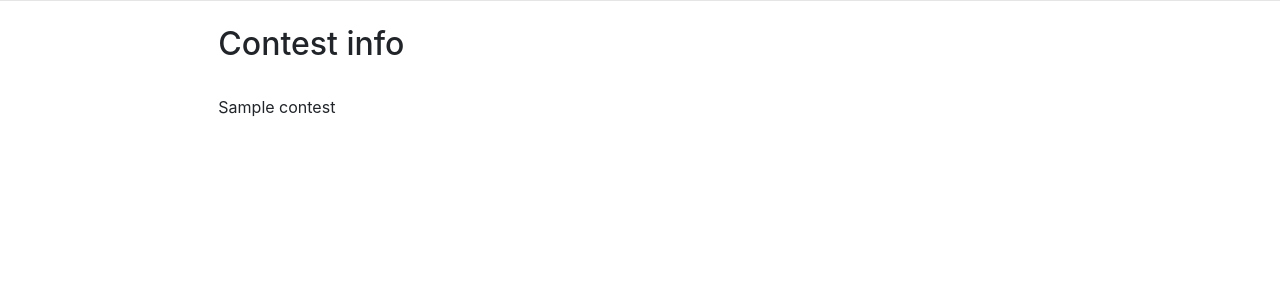
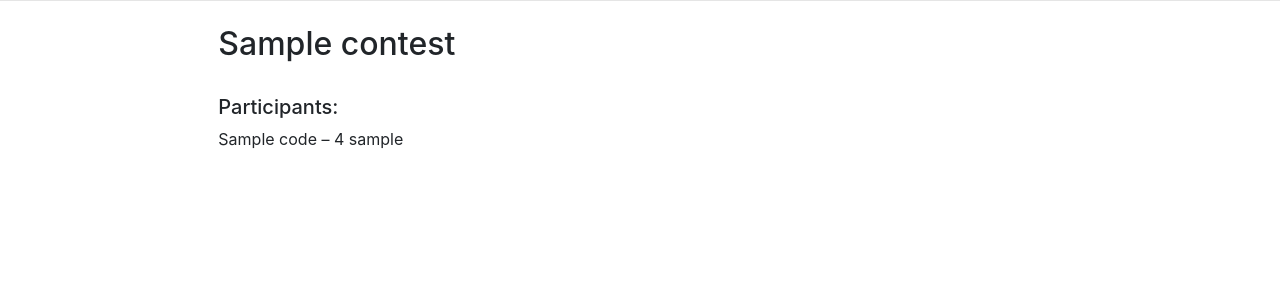
Before and after one commit to Cheetar/ludo-AI, a Django app: page /contest/1 in a window 1280 px wide. Shown: the part 54-354 px from the top of the page. Run offline with Django 3.2, Linux system fonts and the light colour scheme; tables that the repository leaves empty hold one stand-in row (values such as "Sample post"); some libraries are stand-ins or nearby versions.

Commit message:
website: views functions improvements & contest.participants & other small changes

```diff
--- a/site/ludo/contest/admin.py
+++ b/site/ludo/contest/admin.py
@@ -1,4 +1,6 @@
 from django.contrib import admin
 from .models import Contest
+#from main.models import Code
 # Register your models here.
 admin.site.register(Contest)
+#admin.site.register(Contest, Code)
--- a/site/ludo/contest/models.py
+++ b/site/ludo/contest/models.py
@@ -1,6 +1,17 @@
 from django.db import models
 from main.models import Code
-# Create your models here.
+
+'''
+class Participant(Code):
+    father = models.IntegerField()??
+    no_played_games = models.IntegerField(default=0)
+    local_rating = models.IntegerField(default=1200)
+    score = models.IntegerField(default=0)
+'''
 
 class Contest(models.Model):
     title = models.CharField(max_length=200)
+    participants = models.ManyToManyField(Code)
+
+    #def add_participant(id: int):
+    #    participants.append()
--- a/site/ludo/contest/templates/contest/show_contest.html
+++ b/site/ludo/contest/templates/contest/show_contest.html
@@ -1,8 +1,15 @@
 {% extends 'main/base.html'%}
 
 {% block content %}
-  <h2>Contest info</h2><br>
 
-  {{ contest.title }}
+  <h2>{{ contest.title }}</h2><br>
+
+  <h5>Participants:</h5>
+
+  {% for participant in participants %}
+
+    {{ participant.title }} – {{ participant.rating }} {{ participant.author }}<br>
+
+  {% endfor %}
 
 {% endblock %}
--- a/site/ludo/contest/views.py
+++ b/site/ludo/contest/views.py
@@ -1,4 +1,4 @@
-from django.shortcuts import render
+from django.shortcuts import render, get_object_or_404
 from .models import Contest
 
 
@@ -7,5 +7,7 @@ def contests_list(request):
     return render(request, "contest/contests_list.html", { 'contests': contests })
 
 def show_contest(request, id):
-    contest = Contest.objects.get(id=id)
-    return render(request, "contest/show_contest.html", { 'contest': contest })
+    contest = get_object_or_404(Contest, pk=id)#Contest.objects.get(id=id)
+    participants = contest.participants.all()
+    return render(request, "contest/show_contest.html", { 'contest': contest,
+                                                          'participants': participants })
--- a/site/ludo/main/models.py
+++ b/site/ludo/main/models.py
@@ -1,6 +1,6 @@
 from django.db import models
 from django.conf import settings
-# Create your models here.
+
 class Code(models.Model):
     author = models.ForeignKey(
         settings.AUTH_USER_MODEL,
--- a/site/ludo/main/templates/main/home.html
+++ b/site/ludo/main/templates/main/home.html
@@ -1,5 +1,7 @@
 {% extends 'main/base.html'%}
 
 {% block content %}
-Home page
+
+<h1>Ludo workshops</h1>
+
 {% endblock %}
--- a/site/ludo/main/views.py
+++ b/site/ludo/main/views.py
@@ -1,4 +1,4 @@
-from django.shortcuts import render
+from django.shortcuts import render, get_object_or_404
 from django.contrib.auth.models import User
 from .forms import SubmitNewSolution
 from .models import Code
@@ -6,7 +6,7 @@ from django.http import HttpResponseRedirect
 from django.contrib.auth.decorators import login_required
 
 def index(request, id):
-    user = User.objects.get(id=id)
+    user = get_object_or_404(User, id=id)
     return render(request, "main/user.html", { 'id':id, 'user':user })
 
 def home(request):
```
Also changed, not shown: site/ludo/main/templates/main/user.html (+6 -5 lines).
